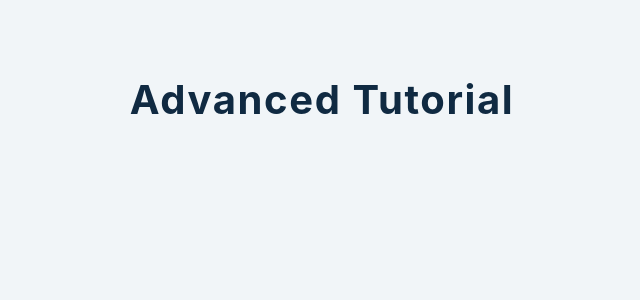
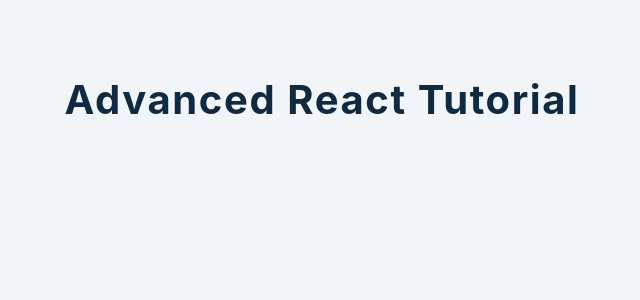
Before and after one commit to mukhtar-github/react-advanced, a React (Create React App) app: page / in a window 1280 px wide. Shown: the top 300 px of the page, without its empty margins (318-958 px from the left). Built offline with nearby package versions, Linux system fonts and the light colour scheme.

Commit message:
Update files

```diff
--- a/src/App.js
+++ b/src/App.js
@@ -1,10 +1,11 @@
-import React from 'react'
+import React from 'react';
+
 function App() {
   return (
     <div className='container'>
-      <h2>Advanced Tutorial</h2>
+      <h2>Advanced React Tutorial</h2>
     </div>
-  )
+  );
 }
 
-export default App
+export default App;
```
Also changed, not shown: 1 other file (tests, documents, lock files or other folders).
